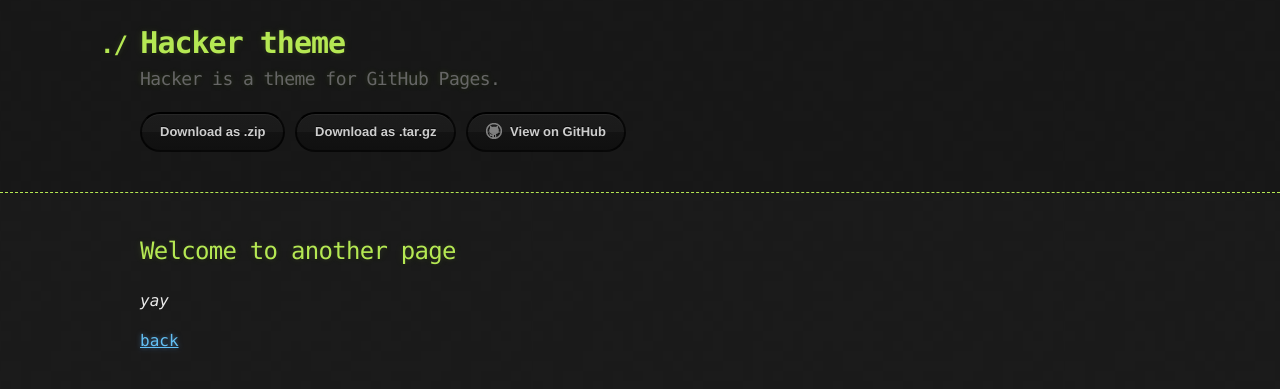
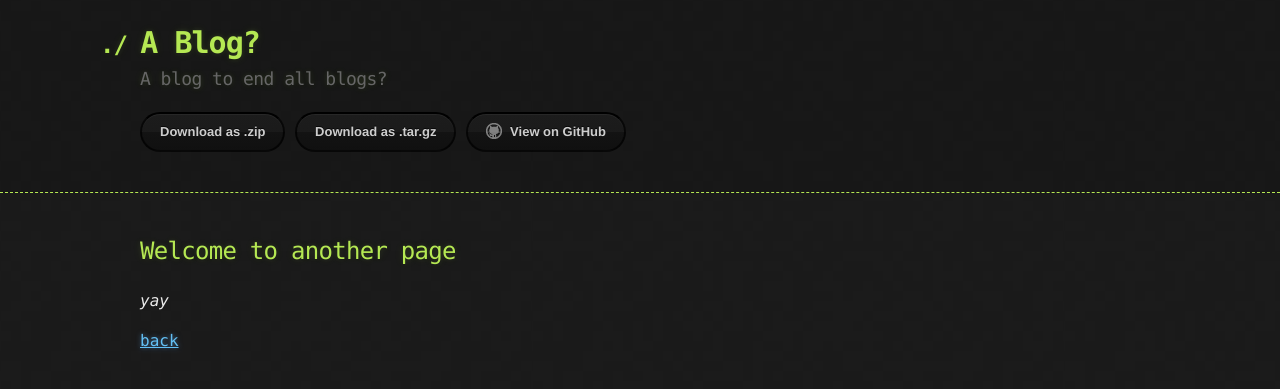
Before and after one commit to Effex-D/blog, a Jekyll site: the page built from another-page.md, in a window 1280 px wide. Shown: the top 389 px of the page. Built offline with Jekyll 4.4.1, drawn with Linux system fonts in a browser that asks for light colours.

Commit message:
Update _config.yml

```diff
--- a/_config.yml
+++ b/_config.yml
@@ -1,5 +1,6 @@
-title: Hacker theme
-description: Hacker is a theme for GitHub Pages.
+title: A Blog?
+description: A blog to end all blogs?
+baseurl: "/blog"
 show_downloads: true
 google_analytics:
 theme: jekyll-theme-hacker
```
